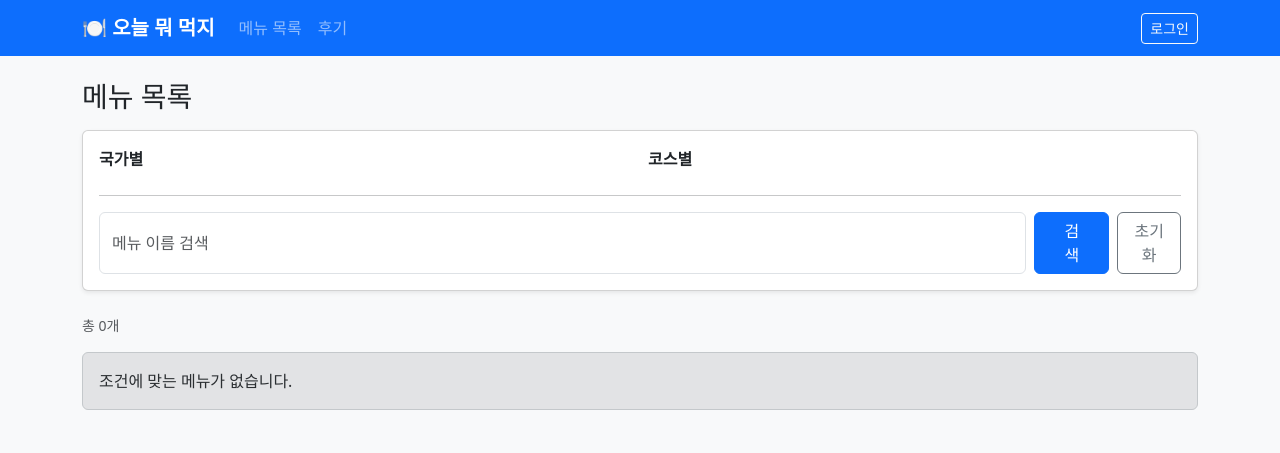
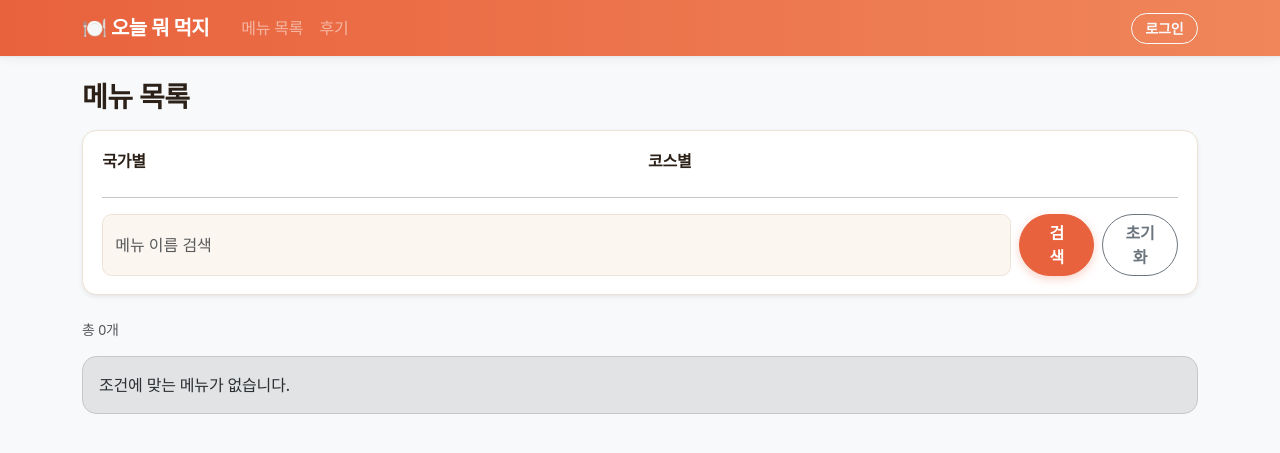
Before and after one commit to sjparkjust-arch/menu-recommend, a Django app: page /menus/ in a window 1280 px wide. Shown: the top 453 px of the page. Run offline with Django 5.2, Linux system fonts and the light colour scheme; data that the repository does not hold is empty; parts of the project's set-up code (start-up, migrations or seed data) failed here and were passed over.

Commit message:
style: UI 테마 통합 (theme.css 추가 및 base.html 연결)

```diff
--- /dev/null
+++ b/static/css/theme.css
@@ -0,0 +1,210 @@
+/* ==========================================================================
+   메뉴 추천 서비스 테마 — 따뜻하고 식욕을 돋우는 미식 톤 (프로페셔널)
+   Bootstrap 5.3 위에 얹는 커스텀 레이어. 색은 CSS 변수로 관리.
+   ========================================================================== */
+
+:root {
+    /* 브랜드 팔레트 */
+    --brand: #E8623D;          /* 토마토/테라코타 */
+    --brand-dark: #C64B2A;
+    --brand-soft: #FCEEE7;     /* 아주 옅은 배경 */
+    --accent: #E9A23B;         /* 허니 앰버 */
+    --ink: #2C2118;            /* 따뜻한 다크 브라운 (본문) */
+    --muted: #8C7E72;          /* 웜 그레이 */
+    --cream: #FBF6F0;          /* 배경 크림 */
+    --surface: #FFFFFF;
+    --line: #ECE1D6;           /* 경계선 */
+
+    /* Bootstrap 토큰 리매핑 → utility/badge/bg-primary/link 등에 반영 */
+    --bs-primary: var(--brand);
+    --bs-primary-rgb: 232, 98, 61;
+    --bs-secondary-rgb: 140, 126, 114;
+    --bs-info-rgb: 233, 162, 59;
+    --bs-success-rgb: 91, 140, 90;
+    --bs-body-color: var(--ink);
+    --bs-body-bg: var(--cream);
+    --bs-tertiary-bg: var(--cream);
+    --bs-border-color: var(--line);
+    --bs-link-color: var(--brand-dark);
+    --bs-link-hover-color: var(--brand);
+
+    /* 부드러운 그림자 */
+    --shadow-sm: 0 1px 2px rgba(44, 33, 24, .06), 0 3px 10px rgba(44, 33, 24, .05);
+    --shadow-md: 0 10px 26px rgba(44, 33, 24, .12);
+    --radius: .9rem;
+}
+
+body {
+    font-family: "Pretendard Variable", "Pretendard", system-ui, -apple-system, "Segoe UI", sans-serif;
+    background-color: var(--cream);
+    color: var(--ink);
+    letter-spacing: -0.01em;
+}
+
+main.container {
+    padding-top: 2rem;
+    padding-bottom: 3rem;
+}
+
+h1, h2, h3, h4, h5 {
+    font-weight: 700;
+    color: var(--ink);
+    letter-spacing: -0.02em;
+}
+
+/* ===== Navbar ===== */
+.navbar.bg-primary {
+    background: linear-gradient(90deg, var(--brand) 0%, #F0865A 100%) !important;
+    box-shadow: var(--shadow-sm);
+}
+.navbar .navbar-brand { font-weight: 800; letter-spacing: -0.03em; }
+.navbar .nav-link { font-weight: 500; opacity: .92; }
+.navbar .nav-link:hover { opacity: 1; }
+.navbar > .container { flex-wrap: wrap; row-gap: .4rem; column-gap: .5rem; }
+
+/* ===== Cards ===== */
+.card {
+    border: 1px solid var(--line);
+    border-radius: var(--radius);
+    background: var(--surface);
+    box-shadow: var(--shadow-sm);
+    transition: transform .18s ease, box-shadow .18s ease;
+    overflow: hidden;
+}
+.card.shadow-sm:hover {
+    transform: translateY(-4px);
+    box-shadow: var(--shadow-md);
+}
+.card-body { padding: 1.15rem 1.2rem; }
+.card-header {
+    background: var(--brand-soft);
+    border-bottom: 1px solid var(--line);
+    font-weight: 700;
+    color: var(--brand-dark);
+}
+
+/* 카드 이미지 & 플레이스홀더 — 비율 통일 */
+.card-img-top {
+    aspect-ratio: 4 / 3;
+    object-fit: cover;
+    width: 100%;
+}
+.card-img-placeholder,
+.detail-img-placeholder {
+    display: flex;
+    align-items: center;
+    justify-content: center;
+    width: 100%;
+    color: #D69A7B;
+    background:
+        radial-gradient(120% 120% at 28% 18%, #FDF2EA 0%, #F6DECC 68%, #EFCBB4 100%);
+}
+.card-img-placeholder { aspect-ratio: 4 / 3; font-size: 2.6rem; }
+.detail-img-placeholder {
+    aspect-ratio: 16 / 10;
+    font-size: 5rem;
+    border-radius: var(--radius);
+}
+.card-img-placeholder > *,
+.detail-img-placeholder > * { filter: saturate(.85); opacity: .9; }
+
+/* ===== Buttons — 알약형, 통일 ===== */
+.btn {
+    border-radius: 999px;
+    font-weight: 600;
+    padding-inline: 1.15rem;
+    transition: transform .12s ease, box-shadow .12s ease, background-color .12s ease;
+}
+.btn-sm { padding-inline: .85rem; }
+.btn:active { transform: translateY(1px); }
+
+.btn-primary {
+    --bs-btn-bg: var(--brand);
+    --bs-btn-border-color: var(--brand);
+    --bs-btn-hover-bg: var(--brand-dark);
+    --bs-btn-hover-border-color: var(--brand-dark);
+    --bs-btn-active-bg: var(--brand-dark);
+    --bs-btn-active-border-color: var(--brand-dark);
+    --bs-btn-disabled-bg: var(--brand);
+    --bs-btn-disabled-border-color: var(--brand);
+    box-shadow: 0 3px 10px rgba(232, 98, 61, .28);
+}
+.btn-outline-primary {
+    --bs-btn-color: var(--brand-dark);
+    --bs-btn-border-color: var(--brand);
+    --bs-btn-hover-bg: var(--brand);
+    --bs-btn-hover-border-color: var(--brand);
+    --bs-btn-active-bg: var(--brand-dark);
+    --bs-btn-active-border-color: var(--brand-dark);
+}
+.btn-success {
+    --bs-btn-bg: #5B8C5A;
+    --bs-btn-border-color: #5B8C5A;
+    --bs-btn-hover-bg: #4d784c;
+    --bs-btn-hover-border-color: #4d784c;
+    --bs-btn-active-bg: #4d784c;
+}
+
+/* 좋아요 버튼: JS가 btn-danger ↔ btn-outline-danger 를 토글 → 두 상태 모두 스타일 */
+.btn-outline-danger {
+    --bs-btn-color: #D6455D;
+    --bs-btn-border-color: #E7B9C1;
+    --bs-btn-hover-bg: #D6455D;
+    --bs-btn-hover-border-color: #D6455D;
+}
+.btn-danger {
+    --bs-btn-bg: #D6455D;
+    --bs-btn-border-color: #D6455D;
+    --bs-btn-hover-bg: #bf3a50;
+    --bs-btn-hover-border-color: #bf3a50;
+}
+
+/* ===== Badges — 통일 ===== */
+.badge {
+    font-weight: 600;
+    padding: .42em .72em;
+    border-radius: 999px;
+    letter-spacing: -.01em;
+}
+.badge.text-bg-light {
+    color: var(--muted) !important;
+    background: #F4EDE4 !important;
+    border-color: var(--line) !important;
+}
+
+/* ===== Forms ===== */
+.form-control, .form-select {
+    border-radius: .6rem;
+    border-color: var(--line);
+}
+.form-control:focus, .form-select:focus, .form-check-input:focus {
+    border-color: var(--brand);
+    box-shadow: 0 0 0 .2rem rgba(232, 98, 61, .18);
+}
+.form-check-input:checked {
+    background-color: var(--brand);
+    border-color: var(--brand);
+}
+
+/* ===== Pagination ===== */
+.pagination {
+    --bs-pagination-color: var(--brand-dark);
+    --bs-pagination-hover-color: var(--brand-dark);
+    --bs-pagination-hover-bg: var(--brand-soft);
+    --bs-pagination-active-bg: var(--brand);
+    --bs-pagination-active-border-color: var(--brand);
+    --bs-pagination-focus-box-shadow: 0 0 0 .2rem rgba(232, 98, 61, .18);
+    --bs-pagination-border-color: var(--line);
+}
+
+/* ===== Alerts / Breadcrumb ===== */
+.alert { border-radius: var(--radius); }
+.breadcrumb a { color: var(--brand-dark); text-decoration: none; }
+.breadcrumb a:hover { text-decoration: underline; }
+
+/* ===== 모바일 미세 조정 ===== */
+@media (max-width: 575.98px) {
+    main.container { padding-top: 1.25rem; }
+    .card-body { padding: 1rem; }
+    .detail-img-placeholder { font-size: 3.4rem; }
+}
--- a/templates/base.html
+++ b/templates/base.html
@@ -8,6 +8,7 @@
     <link
         href="https://cdn.jsdelivr.net/npm/bootstrap@5.3.3/dist/css/bootstrap.min.css"
         rel="stylesheet">
+    <link rel="stylesheet" href="{% static 'css/theme.css' %}">
 </head>
 <body class="bg-body-tertiary">
     <nav class="navbar navbar-expand-lg bg-primary" data-bs-theme="dark">
```
